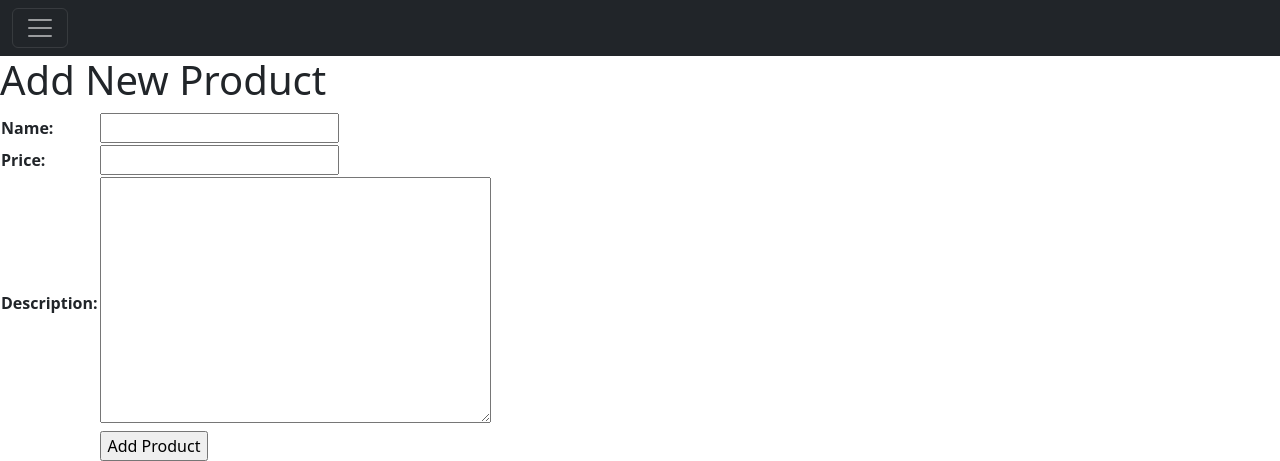
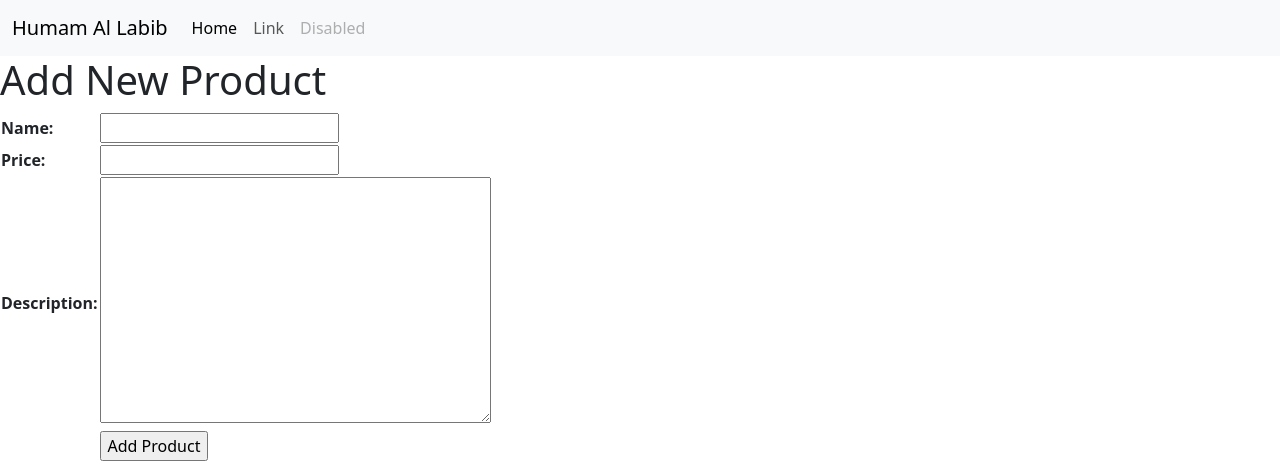
Before and after one commit to humama/shopping-list, a Django app: page /create-product in a window 1280 px wide. Shown: the top 461 px of the page. Run offline with Django 4.2, Linux system fonts and the light colour scheme.

Commit message:
tutorial 4 selesai

```diff
--- a/main/templates/main.html
+++ b/main/templates/main.html
@@ -2,7 +2,7 @@
 
 {% block navbar %}
 <a href="{% url 'main:logout' %}">
-    <button>
+    <button class="btn btn-outline-success" type="submit">
         Logout
     </button>
 </a>
--- a/templates/base.html
+++ b/templates/base.html
@@ -8,19 +8,27 @@
         <script src="https://code.jquery.com/jquery-3.6.0.min.js" integrity="sha384-KyZXEAg3QhqLMpG8r+J4jsl5c9zdLKaUk5Ae5f5b1bw6AUn5f5v8FZJoMxm6f5cH1" crossorigin="anonymous"></script>
         <script src="https://cdn.jsdelivr.net/npm/@popperjs/core@2.11.8/dist/umd/popper.min.js" integrity="sha384-I7E8VVD/ismYTF4hNIPjVp/Zjvgyol6VFvRkX/vR+Vc4jQkC+hVqc2pM8ODewa9r" crossorigin="anonymous"></script>
         <script src="https://cdn.jsdelivr.net/npm/bootstrap@5.3.2/dist/js/bootstrap.min.js" integrity="sha384-BBtl+eGJRgqQAUMxJ7pMwbEyER4l1g+O15P+16Ep7Q9Q+zqX6gSbd85u4mG4QzX+" crossorigin="anonymous"></script>
-        <div class="collapse" id="navbarToggleExternalContent" data-bs-theme="dark">
-            <div class="bg-dark p-4">
-              <h5 class="text-body-emphasis h4">Humam Al Labib</h5>
-              <span class="text-body-secondary">2206081755</span><br>
-              {% block navbar %}
-              {% endblock navbar %}
-            </div>
-          </div>
-          <nav class="navbar navbar-dark bg-dark">
+        <nav class="navbar navbar-expand-lg bg-body-tertiary">
             <div class="container-fluid">
-              <button class="navbar-toggler" type="button" data-bs-toggle="collapse" data-bs-target="#navbarToggleExternalContent" aria-controls="navbarToggleExternalContent" aria-expanded="false" aria-label="Toggle navigation">
+              <button class="navbar-toggler" type="button" data-bs-toggle="collapse" data-bs-target="#navbarTogglerDemo03" aria-controls="navbarTogglerDemo03" aria-expanded="false" aria-label="Toggle navigation">
                 <span class="navbar-toggler-icon"></span>
               </button>
+              <a class="navbar-brand" href="#">Humam Al Labib</a>
+              <div class="collapse navbar-collapse" id="navbarTogglerDemo03">
+                <ul class="navbar-nav me-auto mb-2 mb-lg-0">
+                  <li class="nav-item">
+                    <a class="nav-link active" aria-current="page" href="#">Home</a>
+                  </li>
+                  <li class="nav-item">
+                    <a class="nav-link" href="#">Link</a>
+                  </li>
+                  <li class="nav-item">
+                    <a class="nav-link disabled" aria-disabled="true">Disabled</a>
+                  </li>
+                </ul>
+                    {% block navbar %}
+                    {% endblock navbar %}
+              </div>
             </div>
           </nav>
     </head>
```
